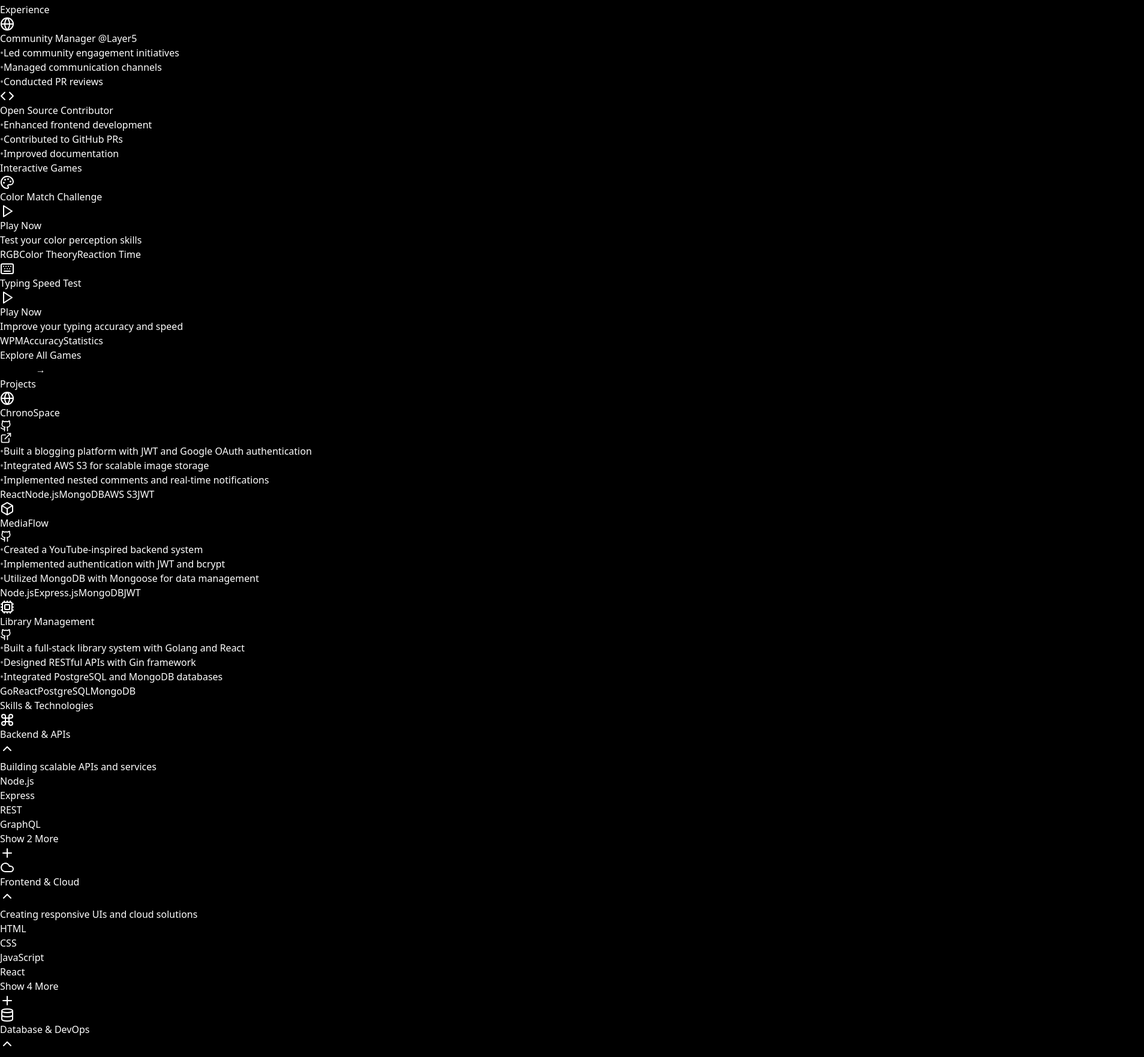
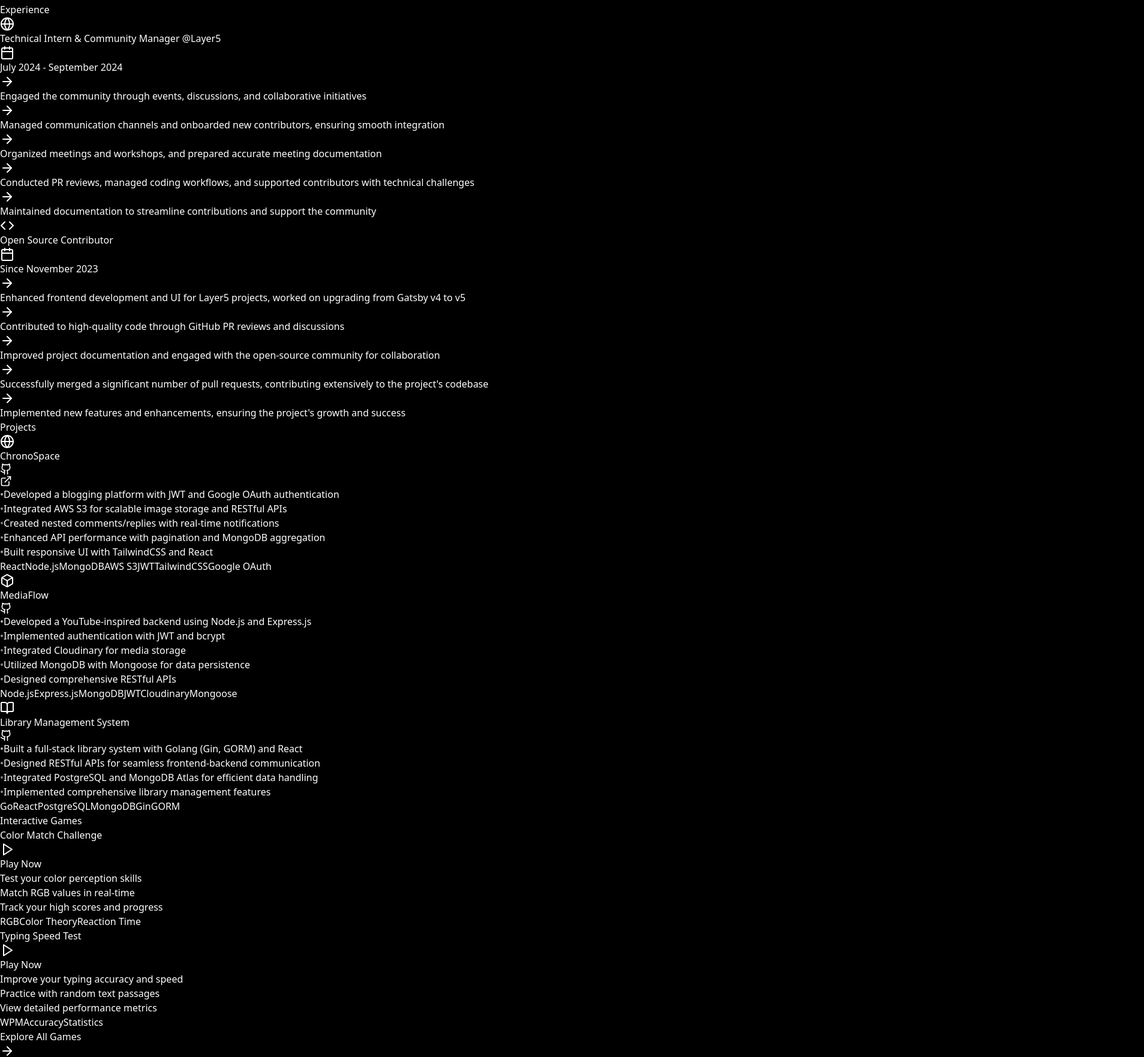
Before and after one commit to ayushdama11/portfolio, a React (Vite) app: page / in a window 1280 px wide. Shown: the part 381-2143 px from the top of the page at 60% size, 1908 px wide, since content can reach past the window. Built offline with nearby package versions, Linux system fonts and the light colour scheme.

Commit message:
Refactor HomePage layout, update experience data with roles and periods, and enhance project descriptions for clarity and detail

```diff
--- a/src/components/home/Experience.jsx
+++ b/src/components/home/Experience.jsx
@@ -1,6 +1,7 @@
 import { motion } from "framer-motion";
 import { experiences } from "../../constants/experienceData";
 import { containerVariants, cardVariants } from "../../animations/variants";
+import { Calendar, ArrowRight } from "lucide-react";
 
 export const Experience = () => {
   return (
@@ -32,22 +33,29 @@ export const Experience = () => {
               variants={cardVariants}
               className="relative group"
             >
-              <div
-                className="absolute -inset-0.5 bg-gradient-to-r from-indigo-500 to-blue-500 rounded-lg blur opacity-30
-                             group-hover:opacity-50 transition duration-300"
-              />
-              <div
-                className="relative p-6 bg-black rounded-lg border border-indigo-500/30 h-full
-                            backdrop-blur-sm group-hover:border-indigo-400 transition-colors duration-300"
-              >
+              <div className="absolute -inset-0.5 bg-gradient-to-r from-indigo-500 to-blue-500 rounded-lg blur opacity-30 group-hover:opacity-50 transition duration-300" />
+
+              <div className="relative p-6 bg-black rounded-lg border border-indigo-500/30 h-full backdrop-blur-sm group-hover:border-indigo-400 transition-colors duration-300">
                 <div className="relative mb-4 flex items-center">
-                  <exp.icon className="w-12 h-12 text-indigo-400 p-2" />
+                  <div className="p-3 bg-indigo-500/10 rounded-lg group-hover:bg-indigo-500/20 transition-colors duration-300">
+                    <exp.icon className="w-8 h-8 text-indigo-400 group-hover:text-indigo-300 transition-colors duration-300" />
+                  </div>
                   <div className="ml-4">
                     <h3 className="text-xl font-bold text-white group-hover:text-indigo-400 transition-colors duration-300">
-                      {exp.company}
+                      {exp.company.split("@")[0]}
+                      {exp.company.includes("@") && (
+                        <span className="text-indigo-400 ml-1">
+                          @{exp.company.split("@")[1]}
+                        </span>
+                      )}
                     </h3>
+                    <div className="flex items-center mt-1 text-gray-400">
+                      <Calendar className="w-4 h-4 mr-2" />
+                      <span className="text-sm">{exp.period}</span>
+                    </div>
                   </div>
                 </div>
+
                 <ul className="space-y-2">
                   {exp.description.map((item, i) => (
                     <motion.li
@@ -55,23 +63,42 @@ export const Experience = () => {
                       initial={{ opacity: 0, x: -10 }}
                       whileInView={{ opacity: 1, x: 0 }}
                       transition={{ delay: i * 0.1 }}
-                      className="text-gray-300 flex items-start"
+                      className="text-gray-300 flex items-start group/item p-2 rounded-lg hover:bg-indigo-500/10 transition-colors duration-300"
                     >
-                      <motion.span
-                        animate={{
-                          scale: [1, 1.2, 1],
-                          opacity: [0.5, 1, 0.5],
-                        }}
-                        transition={{
-                          duration: 2,
-                          repeat: Infinity,
-                          delay: i * 0.2,
-                        }}
-                        className="mr-2 text-indigo-400 text-lg"
-                      >
-                        •
-                      </motion.span>
-                      {item}
+                      <ArrowRight className="w-5 h-5 mr-2 text-indigo-400 flex-shrink-0 mt-0.5 group-hover/item:translate-x-1 transition-transform duration-300" />
+                      <span className="group-hover/item:text-gray-200 transition-colors duration-300">
+                        {item.split(" ").map((word, wordIndex) => {
+                          if (
+                            word.match(
+                              /(managed|developed|improved|conducted|organized|enhanced|contributed|maintained|successfully|implemented)/i
+                            )
+                          ) {
+                            return (
+                              <span
+                                key={wordIndex}
+                                className="text-indigo-400 font-semibold"
+                              >
+                                {word}{" "}
+                              </span>
+                            );
+                          } else if (
+                            word.match(
+                              /(technical|community|documentation|frontend|GitHub|codebase|PR|UI|communication)/i
+                            )
+                          ) {
+                            return (
+                              <span
+                                key={wordIndex}
+                                className="text-blue-400 font-medium"
+                              >
+                                {word}{" "}
+                              </span>
+                            );
+                          } else {
+                            return word + " ";
+                          }
+                        })}
+                      </span>
                     </motion.li>
                   ))}
                 </ul>
--- a/src/components/home/GamesShowcase.jsx
+++ b/src/components/home/GamesShowcase.jsx
@@ -1,6 +1,6 @@
 import { motion } from "framer-motion";
 import { useNavigate } from "react-router-dom";
-import { Play, Info } from "lucide-react";
+import { Play, ArrowRight } from "lucide-react";
 import { games } from "../../constants/gamesData";
 
 export const GamesShowcase = () => {
@@ -23,11 +23,12 @@ export const GamesShowcase = () => {
         </motion.h2>
 
         <div className="grid grid-cols-1 lg:grid-cols-2 gap-8 mb-12">
-          {games.slice(0, 2).map((game) => (
+          {games.slice(0, 2).map((game, index) => (
             <motion.div
               key={game.title}
               initial={{ opacity: 0, y: 20 }}
               whileInView={{ opacity: 1, y: 0 }}
+              transition={{ delay: index * 0.2 }}
               viewport={{ once: true }}
               className="relative group"
             >
@@ -38,21 +39,18 @@ export const GamesShowcase = () => {
 
               <div
                 className="relative p-6 bg-black rounded-lg border border-indigo-500/30 h-full
-                            backdrop-blur-sm group-hover:border-indigo-400 transition-colors duration-300"
+                            backdrop-blur-sm group-hover:border-indigo-400 transition-all duration-300
+                            hover:shadow-[0_0_30px_-5px] hover:shadow-indigo-500/20"
               >
-                <div className="flex items-center justify-between mb-4">
-                  <div className="flex items-center">
-                    <game.icon className="w-12 h-12 text-indigo-400 p-2" />
+                <div className="flex items-center justify-between mb-6">
                   <h3
-                      className="ml-4 text-xl font-bold text-indigo-400
-                                 group-hover:text-indigo-300 transition-colors duration-300"
+                    className="text-xl font-bold text-white group-hover:text-indigo-400
+                               transition-colors duration-300 flex items-center"
                   >
                     {game.title}
                   </h3>
-                  </div>
 
                   {/* Action Buttons */}
-                  <div className="flex gap-2">
                   <motion.button
                     onClick={() => navigate(game.path)}
                     whileHover={{ scale: 1.1 }}
@@ -71,30 +69,84 @@ export const GamesShowcase = () => {
                     </motion.div>
                   </motion.button>
                 </div>
+
+                <div className="space-y-4 mb-6">
+                  {game.description.map((desc, i) => (
+                    <motion.p
+                      key={i}
+                      initial={{ opacity: 0, x: -20 }}
+                      whileInView={{ opacity: 1, x: 0 }}
+                      transition={{ delay: index * 0.1 + i * 0.1 }}
+                      className="text-gray-300 group-hover:text-gray-200 transition-colors duration-300"
+                    >
+                      {desc.split(" ").map((word, wordIndex) => {
+                        if (
+                          word.match(
+                            /(built|created|designed|developed|implemented|featuring|using|powered)/i
+                          )
+                        ) {
+                          return (
+                            <span
+                              key={wordIndex}
+                              className="text-indigo-400 font-semibold"
+                            >
+                              {word}{" "}
+                            </span>
+                          );
+                        } else if (
+                          word.match(
+                            /(React|Node\.js|WebGL|Three\.js|Socket\.IO|JavaScript|TypeScript|multiplayer)/i
+                          )
+                        ) {
+                          return (
+                            <span
+                              key={wordIndex}
+                              className="text-blue-400 font-medium"
+                            >
+                              {word}{" "}
+                            </span>
+                          );
+                        } else {
+                          return word + " ";
+                        }
+                      })}
+                    </motion.p>
+                  ))}
                 </div>
 
-                <p className="text-gray-400 mb-6">{game.description[0]}</p>
-
-                <div className="flex flex-wrap gap-2">
+                <motion.div
+                  initial={{ opacity: 0 }}
+                  whileInView={{ opacity: 1 }}
+                  transition={{ delay: 0.3 }}
+                  className="flex flex-wrap gap-2"
+                >
                   {game.tech.map((tech) => (
-                    <span
+                    <motion.span
                       key={tech}
-                      className="px-3 py-1 text-sm text-indigo-400 border border-indigo-500/30 rounded-full
-                               bg-indigo-500/10 hover:bg-indigo-500/20 transition-colors"
+                      whileHover={{ scale: 1.05 }}
+                      className="px-3 py-1 text-sm text-indigo-400 border border-indigo-500/30
+                               rounded-full bg-indigo-500/10 hover:bg-indigo-500/20
+                               transition-all duration-300 cursor-default
+                               hover:border-indigo-400"
                     >
                       {tech}
-                    </span>
+                    </motion.span>
                   ))}
-                </div>
+                </motion.div>
               </div>
             </motion.div>
           ))}
         </div>
 
-        <div className="text-center">
+        <motion.div
+          initial={{ opacity: 0, y: 20 }}
+          whileInView={{ opacity: 1, y: 0 }}
+          viewport={{ once: true }}
+          className="text-center"
+        >
           <motion.button
             onClick={() => navigate("/games")}
-            whileHover={{ scale: 1.05, x: 5 }}
+            whileHover={{ scale: 1.05 }}
             whileTap={{ scale: 0.95 }}
             className="relative px-8 py-3 bg-black/40 backdrop-blur-sm
                      border border-indigo-500/30 rounded-full
@@ -103,16 +155,14 @@ export const GamesShowcase = () => {
                      transition-all duration-300
                      inline-flex items-center gap-3 group"
           >
-            {/* Text Content */}
-            <span className="font-medium relative">Explore All Games</span>
+            <span className="font-medium">Explore All Games</span>
 
-            {/* Arrow with glow effect */}
             <div className="relative">
               <motion.div
-                className="absolute inset-0 bg-indigo-500/20 rounded-full blur-sm"
+                className="absolute inset-0 bg-indigo-500/20 rounded-full blur-md"
                 animate={{
                   scale: [1, 1.2, 1],
-                  opacity: [0.2, 0.3, 0.2],
+                  opacity: [0.2, 0.4, 0.2],
                 }}
                 transition={{
                   duration: 2,
@@ -120,21 +170,13 @@ export const GamesShowcase = () => {
                   ease: "easeInOut",
                 }}
               />
-              <motion.span
-                animate={{ x: [0, 5, 0] }}
-                transition={{
-                  duration: 1.5,
-                  repeat: Infinity,
-                  ease: "easeInOut",
-                }}
-                className="relative text-lg"
-              >
-                →
-              </motion.span>
+              <ArrowRight className="w-5 h-5 relative group-hover:translate-x-1 transition-transform duration-300" />
             </div>
           </motion.button>
-        </div>
+        </motion.div>
       </div>
     </section>
   );
 };
+
+export default GamesShowcase;
--- a/src/constants/experienceData.js
+++ b/src/constants/experienceData.js
@@ -2,21 +2,29 @@ import { Globe, Code } from "lucide-react";
 
 export const experiences = [
   {
-    company: "Community Manager @Layer5",
+    company: "Technical Intern & Community Manager @Layer5",
+    role: "Technical Intern & Community Manager",
+    period: "July 2024 - September 2024",
     icon: Globe,
     description: [
-      "Led community engagement initiatives",
-      "Managed communication channels",
-      "Conducted PR reviews",
+      "Engaged the community through events, discussions, and collaborative initiatives",
+      "Managed communication channels and onboarded new contributors, ensuring smooth integration",
+      "Organized meetings and workshops, and prepared accurate meeting documentation",
+      "Conducted PR reviews, managed coding workflows, and supported contributors with technical challenges",
+      "Maintained documentation to streamline contributions and support the community",
     ],
   },
   {
     company: "Open Source Contributor",
+    role: "Open Source Contributor",
+    period: "Since November 2023",
     icon: Code,
     description: [
-      "Enhanced frontend development",
-      "Contributed to GitHub PRs",
-      "Improved documentation",
+      "Enhanced frontend development and UI for Layer5 projects, worked on upgrading from Gatsby v4 to v5",
+      "Contributed to high-quality code through GitHub PR reviews and discussions",
+      "Improved project documentation and engaged with the open-source community for collaboration",
+      "Successfully merged a significant number of pull requests, contributing extensively to the project's codebase",
+      "Implemented new features and enhancements, ensuring the project's growth and success",
     ],
   },
 ];
--- a/src/constants/projectData.js
+++ b/src/constants/projectData.js
@@ -1,14 +1,24 @@
-import { Globe, Box, Cpu } from "lucide-react";
+import { Globe, Box, BookOpen } from "lucide-react";
 
 export const projects = [
   {
     title: "ChronoSpace",
     description: [
-      "Built a blogging platform with JWT and Google OAuth authentication",
-      "Integrated AWS S3 for scalable image storage",
-      "Implemented nested comments and real-time notifications",
+      "Developed a blogging platform with JWT and Google OAuth authentication",
+      "Integrated AWS S3 for scalable image storage and RESTful APIs",
+      "Created nested comments/replies with real-time notifications",
+      "Enhanced API performance with pagination and MongoDB aggregation",
+      "Built responsive UI with TailwindCSS and React",
     ],
-    tech: ["React", "Node.js", "MongoDB", "AWS S3", "JWT"],
+    tech: [
+      "React",
+      "Node.js",
+      "MongoDB",
+      "AWS S3",
+      "JWT",
+      "TailwindCSS",
+      "Google OAuth",
+    ],
     github: "https://github.com/yourusername/chronospace",
     demo: "https://chronospace.netlify.app",
     icon: Globe,
@@ -16,23 +26,26 @@ export const projects = [
   {
     title: "MediaFlow",
     description: [
-      "Created a YouTube-inspired backend system",
+      "Developed a YouTube-inspired backend using Node.js and Express.js",
       "Implemented authentication with JWT and bcrypt",
-      "Utilized MongoDB with Mongoose for data management",
+      "Integrated Cloudinary for media storage",
+      "Utilized MongoDB with Mongoose for data persistence",
+      "Designed comprehensive RESTful APIs",
     ],
-    tech: ["Node.js", "Express.js", "MongoDB", "JWT"],
+    tech: ["Node.js", "Express.js", "MongoDB", "JWT", "Cloudinary", "Mongoose"],
     github: "https://github.com/Ashparshp/MediaFlow",
     icon: Box,
   },
   {
-    title: "Library Management",
+    title: "Library Management System",
     description: [
-      "Built a full-stack library system with Golang and React",
-      "Designed RESTful APIs with Gin framework",
-      "Integrated PostgreSQL and MongoDB databases",
+      "Built a full-stack library system with Golang (Gin, GORM) and React",
+      "Designed RESTful APIs for seamless frontend-backend communication",
+      "Integrated PostgreSQL and MongoDB Atlas for efficient data handling",
+      "Implemented comprehensive library management features",
     ],
-    tech: ["Go", "React", "PostgreSQL", "MongoDB"],
+    tech: ["Go", "React", "PostgreSQL", "MongoDB", "Gin", "GORM"],
     github: "https://github.com/Ashparshp/LibraryReactGo",
-    icon: Cpu,
+    icon: BookOpen,
   },
 ];
--- a/src/pages/HomePage.jsx
+++ b/src/pages/HomePage.jsx
@@ -15,8 +15,8 @@ const HomePage = () => {
       <BlogNavLink />
       <Hero />
       <Experience />
+      <Projects />
       <GamesShowcase />
-      <Projects />
       <Skills />
       <Contact />
       <FloatingCubes />
```
Lines whose indentation alone changed are shown as unchanged.
